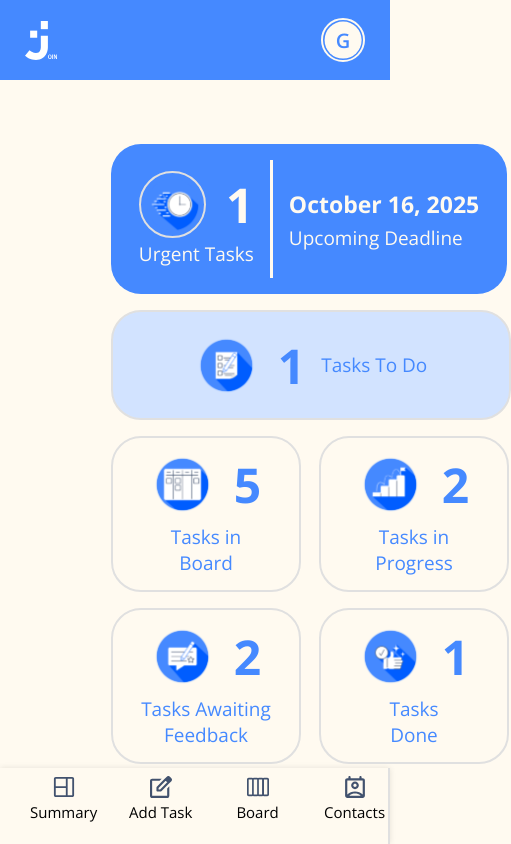
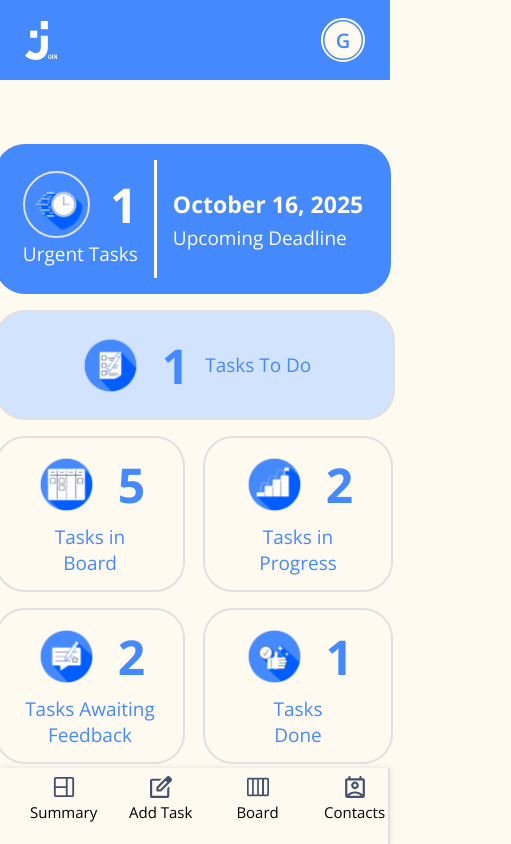
Before and after one commit to anitagasteiner/join, an Angular app: page / in a window 390 px wide. Shown: the whole page, 511 px wide, since content can reach past the window. Built offline with nearby package versions, Linux system fonts and the light colour scheme.

Commit message:
main margin mobile resolved

```diff
--- a/src/styles.scss
+++ b/src/styles.scss
@@ -1,4 +1,5 @@
 @use './app/shared/colors.scss' as colors;
+@use './app/shared/breakpoints.scss' as bp;
 
 @font-face {
     font-display: swap;
@@ -14,8 +15,11 @@ body {
 }
 
 .main-container {
-    height: calc(100dvh - 96px);
-    margin-left: 232px;
+    height: calc(100dvh - 80px);
+    @include bp.xl {
+        height: calc(100dvh - 96px);
+        margin-left: 232px;
+    }
 }
 
 
```
